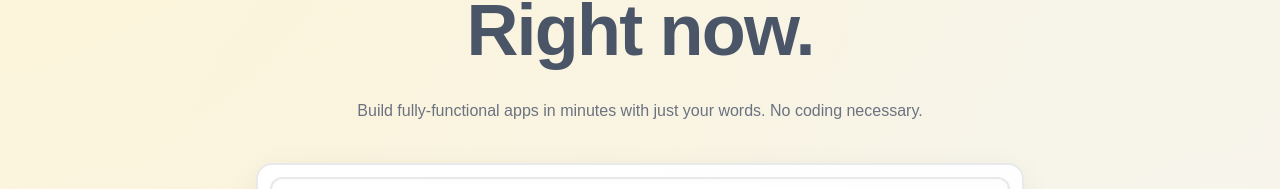
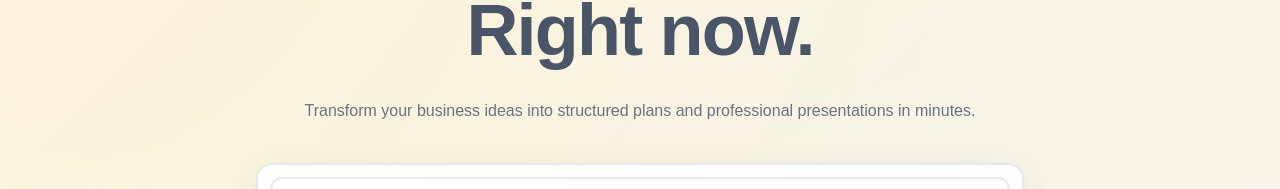
Before and after one commit to javierd22/business-builder, a Next.js app: page / in a window 1280 px wide. Shown: the part 356-545 px from the top of the page. Built offline with nearby package versions, Linux system fonts and the light colour scheme.

Commit message:
feat: switch to beige/gold palette with silver accents

```diff
--- a/src/app/page.tsx
+++ b/src/app/page.tsx
@@ -58,7 +58,7 @@ export default function Page() {
           <br className="hidden sm:block" /> Right now.
         </h1>
         <p className="mx-auto mt-6 max-w-2xl text-center text-[#6B7280]">
-          Build fully-functional apps in minutes with just your words. No coding necessary.
+          Transform your business ideas into structured plans and professional presentations in minutes.
         </p>
 
         <IdeaBox />
```
